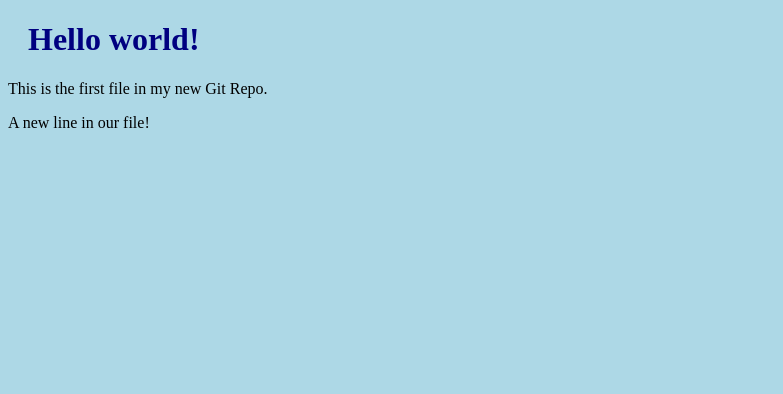
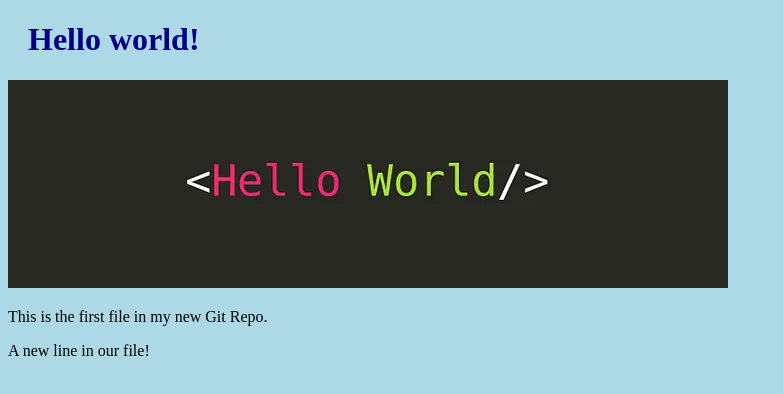
Before and after one commit to BadLlama75/badllama75.github.io, a plain HTML site: page index.html in a window 1280 px wide. Shown: the whole page, without its empty margins (0-783 px from the left). Drawn offline with Linux system fonts and the light colour scheme.

Commit message:
Added image to Hello World

```diff
--- a/index.html
+++ b/index.html
@@ -7,6 +7,7 @@
 <body>
 
     <h1>Hello world!</h1>
+    <div><img src="hello-world.webp" alt="Hello world image"></div>
     <p>This is the first file in my new Git Repo.</p>
     <p>A new line in our file!</p>
 
```
Also changed, not shown: hello-world.webp (added).
